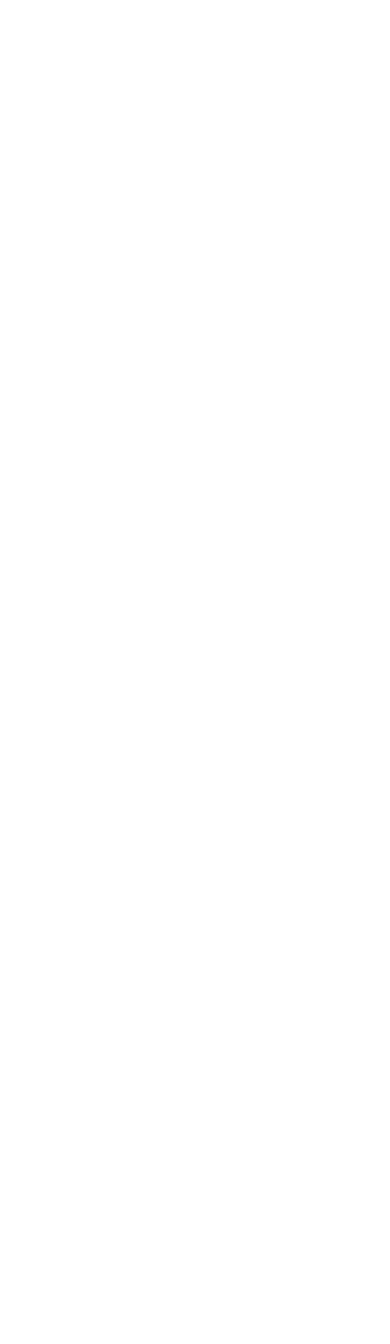
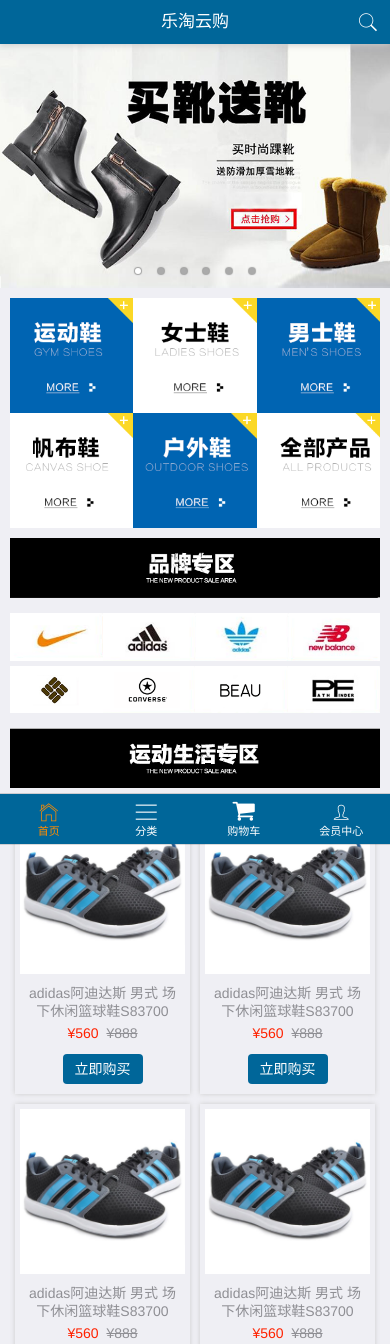
Before and after one commit to xuchuliyunli/letao.demo, a website: page public/myMobile/index.html in a window 390 px wide. Shown: the top 1344 px of the page. Before the commit the page ends 844 px from the top, so only its background shows below. Drawn offline with Linux system fonts and the light colour scheme.

Commit message:
完成大部分静态跟轮播图

```diff
--- a/public/myMobile/css/base.css
+++ b/public/myMobile/css/base.css
@@ -1,117 +1,144 @@
-body{
-	background:#FFF;
-	font-size:14px;
+/* 公共样式 */
+
+.my-header {
+	background: #006699;
 }
 
-a{
-	color:#000;
-	text-decoration:none;
+.my-header h1 {
+	color: #FFF;
 }
 
-*{
-	margin:0;
-	padding:0;
+.my-header .mui-icon-search {
+	color: #FFF;
 }
 
-ul{
-	list-style:none;
+.my-footer {
+	background: #006699;
 }
 
-img{
-	vertical-align:top;
+.my-footer .mui-tab-item {
+	color: #FFF;
 }
 
-.mui-content{
-	background:#FFF;
+.my-footer .mui-tab-item.mui-active {
+	color: darkorange;
 }
 
-.footer,.header{
-	background:#006699;
-
+ul {
+  padding: 0;
+  margin: 0;
+  list-style: none;
 }
 
-.header .mui-title{
-	color:#FFF;
+a {
+  color: #000;
 }
 
-.header .mui-icon{
-	color:#FFF;
+.nav-links {
+  padding: 10px;
+  /* overflow: hidden; */
 }
 
-.footer .mui-tab-item{
-	color:#FFF;
+.nav-links a {
+  width: 33.333%;
+  float: left;
 }
 
-.footer .mui-tab-item.mui-active{
-	color:darkorange;
+.nav-links a img {
+  width: 100%;
+  /*vertical-align:top;*/
+  display: block;
 }
 
-.mui-scroll-wrapper{
-	top:44px;
-	bottom:50px;
+.brand {
+  padding: 0 10px;
 }
 
-.product{
-	padding:0 10px;
+.brand .title {
+  width: 100%;
 }
 
-.product .title{
-	width:100%;
-	margin:10px 0;
+.brand ul {
+  overflow: hidden;
+  padding: 10px 0;
 }
 
-.product .list{
-
+.brand ul li{
+  width: 25%;
+  float: left;
 }
 
-.product li{
-	width:50%;
-	float:left;
-	padding:5px;
+.brand ul li a{
+  display: block;
 }
 
-.product a{
-	display:block;
-	padding:0 5px;
-	box-shadow:0 0 5px #ccc;
-	overflow:hidden;
+.brand ul li a img{
+  width: 100%;
 }
 
-.product a img{
-	width:100%;
+.product {
+  padding: 0 10px;
 }
 
-.product .name{
-	line-height:18px;
-	display:block;
-	color:#8f8f94;
-	text-align:center;
-	padding:6px;
-	height:44px;
-	overflow:hidden
+.product .title {
+  width: 100%;
 }
 
-.product p{
-	font-size:12px;
-	text-align:center;
+.product ul {
+  padding: 6px 0;
 }
 
-.product p span:first-child{
-	color:#f30;
-	margin-right:2px;
+.product ul li {
+  width: 50%;
+  float: left;
+  padding: 5px;
 }
 
-.product p span:last-child{
-	color:#ccc;
-	text-decoration:line-through;
-	margin-left:2px;
+.product ul li a {
+  display: block;
+  box-shadow: 0 0 5px #ccc;
+  padding: 5px;
 }
 
-.product .buy-now{
-	background:#006699;
-	color:#FFF;
-	margin:0 auto;
-	border:none;
-	display:block;
-	margin-bottom:10px;
+.product ul li img {
+  width: 100%;
 }
+
+.product ul li .name{
+  display: block;
+  color: #8f8f94;
+  font-size: 14px;
+  text-align: center;
+  line-height: 18px;
+  height: 38px;
+  overflow: hidden;
+  padding: 5px;
+}
+
+.product ul li p {
+  text-align: center;
+  padding-top:6px;
+}
+
+.product ul li p span:first-child {
+  color: #f20;
+  padding-right: 2px;
+}
+
+.product ul li p span:last-child {
+  text-decoration: line-through;
+  padding-left: 2px;
+}
+
+.product ul li .buy-now {
+  display: block;
+  width: 80px;
+  height: 30px;
+  line-height: 30px;
+  text-align: center;
+  background: #006699;
+  color: #FFF;
+  font-size: 14px;
+  border-radius: 4px;
+  margin: 0 auto 5px auto;
+}
--- a/public/myMobile/index.html
+++ b/public/myMobile/index.html
@@ -0,0 +1,301 @@
+<!DOCTYPE html>
+<html lang="en">
+<head>
+    <meta charset="UTF-8">
+    <title>Document</title>
+    <meta name="viewport" content="width=device-width, user-scalable=no, initial-scale=1.0, maximum-scale=1.0, minimum-scale=1.0">
+    <link rel="stylesheet" href="assets/mui/css/mui.min.css">
+    <link rel="stylesheet" href="css/base.css">
+    <link rel="stylesheet" href="assets/fontAwesome/css/font-awesome.min.css">
+    <script src="assets/mui/js/mui.min.js"></script>
+</head>
+<body>
+<header class="mui-bar mui-bar-nav my-header">
+    <h1 class="mui-title">乐淘云购</h1>
+    <a href="" class="mui-icon mui-icon-search mui-pull-right"></a>
+</header>
+<nav class="mui-bar mui-bar-tab my-footer">
+    <a class="mui-tab-item mui-active" href="index.html">
+        <span class="mui-icon mui-icon-home"></span>
+        <span class="mui-tab-label">首页</span>
+    </a>
+    <a class="mui-tab-item" href="category.html">
+        <span class="mui-icon mui-icon-bars"></span>
+        <span class="mui-tab-label">分类</span>
+    </a>
+    <a class="mui-tab-item" href="cart.html">
+        <span class="mui-icon fa fa-shopping-cart"></span>
+        <span class="mui-tab-label">购物车</span>
+    </a>
+    <a class="mui-tab-item" href="user.html">
+        <span class="mui-icon mui-icon-person"></span>
+        <span class="mui-tab-label">会员中心</span>
+    </a>
+</nav>
+<div class="mui-content">
+    <!-- 轮播图 -->
+    <div class="mui-slider">
+        <div class="mui-slider-group">
+            <div class="mui-slider-item">
+                <a href="#">
+                    <img src="images/banner1.png" />
+                </a>
+            </div>
+            <div class="mui-slider-item">
+                <a href="#">
+                    <img src="images/banner2.png" />
+                </a>
+            </div>
+            <div class="mui-slider-item">
+                <a href="#">
+                    <img src="images/banner3.png" />
+                </a>
+            </div>
+            <div class="mui-slider-item">
+                <a href="#">
+                    <img src="images/banner4.png" />
+                </a>
+            </div>
+            <div class="mui-slider-item">
+                <a href="#">
+                    <img src="images/banner5.png" />
+                </a>
+            </div>
+            <div class="mui-slider-item">
+                <a href="#">
+                    <img src="images/banner6.png" />
+                </a>
+            </div>
+        </div>
+        <div class="mui-slider-indicator">
+            <div class="mui-indicator mui-active"></div>
+            <div class="mui-indicator"></div>
+            <div class="mui-indicator"></div>
+            <div class="mui-indicator"></div>
+            <div class="mui-indicator"></div>
+            <div class="mui-indicator"></div>
+        </div>
+    </div>
+    <!-- /轮播图 -->
+
+    <!-- 导航链接 -->
+    <div class="nav-links mui-clearfix">
+        <a href="#">
+            <img src="images/nav1.png">
+        </a>
+        <a href="#">
+            <img src="images/nav2.png">
+        </a>
+        <a href="#">
+            <img src="images/nav3.png">
+        </a>
+        <a href="#">
+            <img src="images/nav4.png">
+        </a>
+        <a href="#">
+            <img src="images/nav5.png">
+        </a>
+        <a href="#">
+            <img src="images/nav6.png">
+        </a>
+    </div>
+    <!-- /导航链接 -->
+
+    <!-- 品牌专区 -->
+    <div class="brand">
+        <img src="images/title0.png" class="title">
+        <ul>
+            <li><a href=""><img src="images/brand1.png" alt=""></a></li>
+            <li><a href=""><img src="images/brand2.png" alt=""></a></li>
+            <li><a href=""><img src="images/brand3.png" alt=""></a></li>
+            <li><a href=""><img src="images/brand4.png" alt=""></a></li>
+            <li><a href=""><img src="images/brand5.png" alt=""></a></li>
+            <li><a href=""><img src="images/brand6.png" alt=""></a></li>
+            <li><a href=""><img src="images/brand7.png" alt=""></a></li>
+            <li><a href=""><img src="images/brand8.png" alt=""></a></li>
+        </ul>
+    </div>
+    <!-- /品牌专区 -->
+
+    <!-- 运动生活专区 -->
+    <div class="product">
+        <img src="images/title1.png" class="title">
+        <ul class="mui-clearfix">
+            <li>
+                <a href="#">
+                    <img src="images/product.jpg">
+						<span class="name">
+							adidas阿迪达斯 男式 场下休闲篮球鞋S83700
+						</span>
+                    <p>
+                        <span>¥560</span>
+                        <span>¥888</span>
+                    </p>
+                    <span class="buy-now">立即购买</span>
+                </a>
+            </li>
+            <li>
+                <a href="#">
+                    <img src="images/product.jpg">
+						<span class="name">
+							adidas阿迪达斯 男式 场下休闲篮球鞋S83700
+						</span>
+                    <p>
+                        <span>¥560</span>
+                        <span>¥888</span>
+                    </p>
+                    <span class="buy-now">立即购买</span>
+                </a>
+            </li>
+            <li>
+                <a href="#">
+                    <img src="images/product.jpg">
+						<span class="name">
+							adidas阿迪达斯 男式 场下休闲篮球鞋S83700
+						</span>
+                    <p>
+                        <span>¥560</span>
+                        <span>¥888</span>
+                    </p>
+                    <span class="buy-now">立即购买</span>
+                </a>
+            </li>
+            <li>
+                <a href="#">
+                    <img src="images/product.jpg">
+						<span class="name">
+							adidas阿迪达斯 男式 场下休闲篮球鞋S83700
+						</span>
+                    <p>
+                        <span>¥560</span>
+                        <span>¥888</span>
+                    </p>
+                    <span class="buy-now">立即购买</span>
+                </a>
+            </li>
+        </ul>
+    </div>
+    <!-- /运动生活专区 -->
+
+    <!-- 女士专栏 -->
+    <div class="product">
+        <img src="images/title2.png" class="title">
+        <ul class="mui-clearfix">
+            <li>
+                <a href="#">
+                    <img src="images/product.jpg">
+						<span class="name">
+							adidas阿迪达斯 男式 场下休闲篮球鞋S83700
+						</span>
+                    <p>
+                        <span>¥560</span>
+                        <span>¥888</span>
+                    </p>
+                    <span class="buy-now">立即购买</span>
+                </a>
+            </li>
+            <li>
+                <a href="#">
+                    <img src="images/product.jpg">
+						<span class="name">
+							adidas阿迪达斯 男式 场下休闲篮球鞋S83700
+						</span>
+                    <p>
+                        <span>¥560</span>
+                        <span>¥888</span>
+                    </p>
+                    <span class="buy-now">立即购买</span>
+                </a>
+            </li>
+            <li>
+                <a href="#">
+                    <img src="images/product.jpg">
+						<span class="name">
+							adidas阿迪达斯 男式 场下休闲篮球鞋S83700
+						</span>
+                    <p>
+                        <span>¥560</span>
+                        <span>¥888</span>
+                    </p>
+                    <span class="buy-now">立即购买</span>
+                </a>
+            </li>
+            <li>
+                <a href="#">
+                    <img src="images/product.jpg">
+						<span class="name">
+							adidas阿迪达斯 男式 场下休闲篮球鞋S83700
+						</span>
+                    <p>
+                        <span>¥560</span>
+                        <span>¥888</span>
+                    </p>
+                    <span class="buy-now">立即购买</span>
+                </a>
+            </li>
+        </ul>
+    </div>
+    <!-- /女士专栏 -->
+
+    <!-- 男士专栏 -->
+    <div class="product">
+        <img src="images/title3.png" class="title">
+        <ul class="mui-clearfix">
+            <li>
+                <a href="#">
+                    <img src="images/product.jpg">
+						<span class="name">
+							adidas阿迪达斯 男式 场下休闲篮球鞋S83700
+						</span>
+                    <p>
+                        <span>¥560</span>
+                        <span>¥888</span>
+                    </p>
+                    <span class="buy-now">立即购买</span>
+                </a>
+            </li>
+            <li>
+                <a href="#">
+                    <img src="images/product.jpg">
+						<span class="name">
+							adidas阿迪达斯 男式 场下休闲篮球鞋S83700
+						</span>
+                    <p>
+                        <span>¥560</span>
+                        <span>¥888</span>
+                    </p>
+                    <span class="buy-now">立即购买</span>
+                </a>
+            </li>
+            <li>
+                <a href="#">
+                    <img src="images/product.jpg">
+						<span class="name">
+							adidas阿迪达斯 男式 场下休闲篮球鞋S83700
+						</span>
+                    <p>
+                        <span>¥560</span>
+                        <span>¥888</span>
+                    </p>
+                    <span class="buy-now">立即购买</span>
+                </a>
+            </li>
+            <li>
+                <a href="#">
+                    <img src="images/product.jpg">
+						<span class="name">
+							adidas阿迪达斯 男式 场下休闲篮球鞋S83700
+						</span>
+                    <p>
+                        <span>¥560</span>
+                        <span>¥888</span>
+                    </p>
+                    <span class="buy-now">立即购买</span>
+                </a>
+            </li>
+        </ul>
+    </div>
+    <!-- /男士专栏 -->
+</div>
+</body>
+</html>
```
